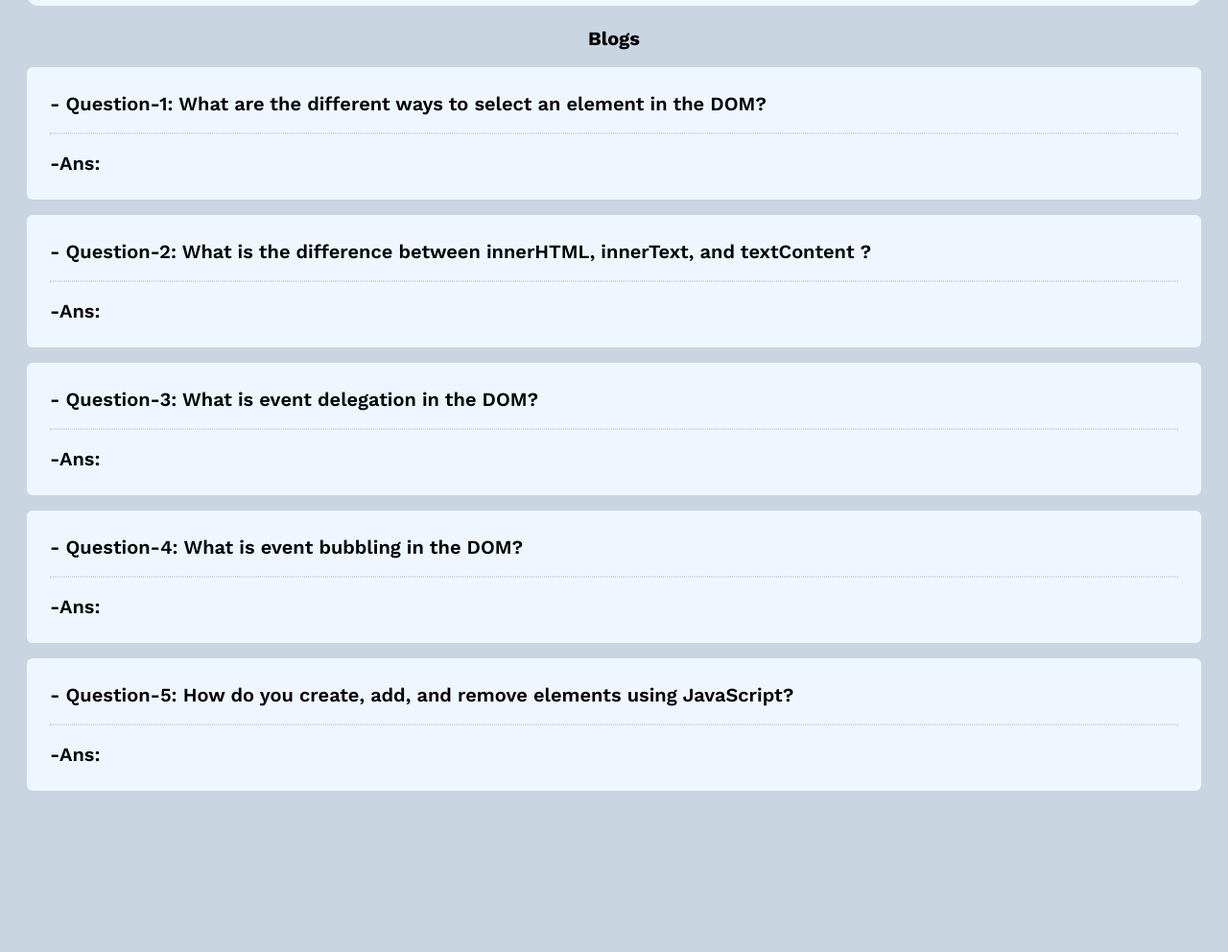
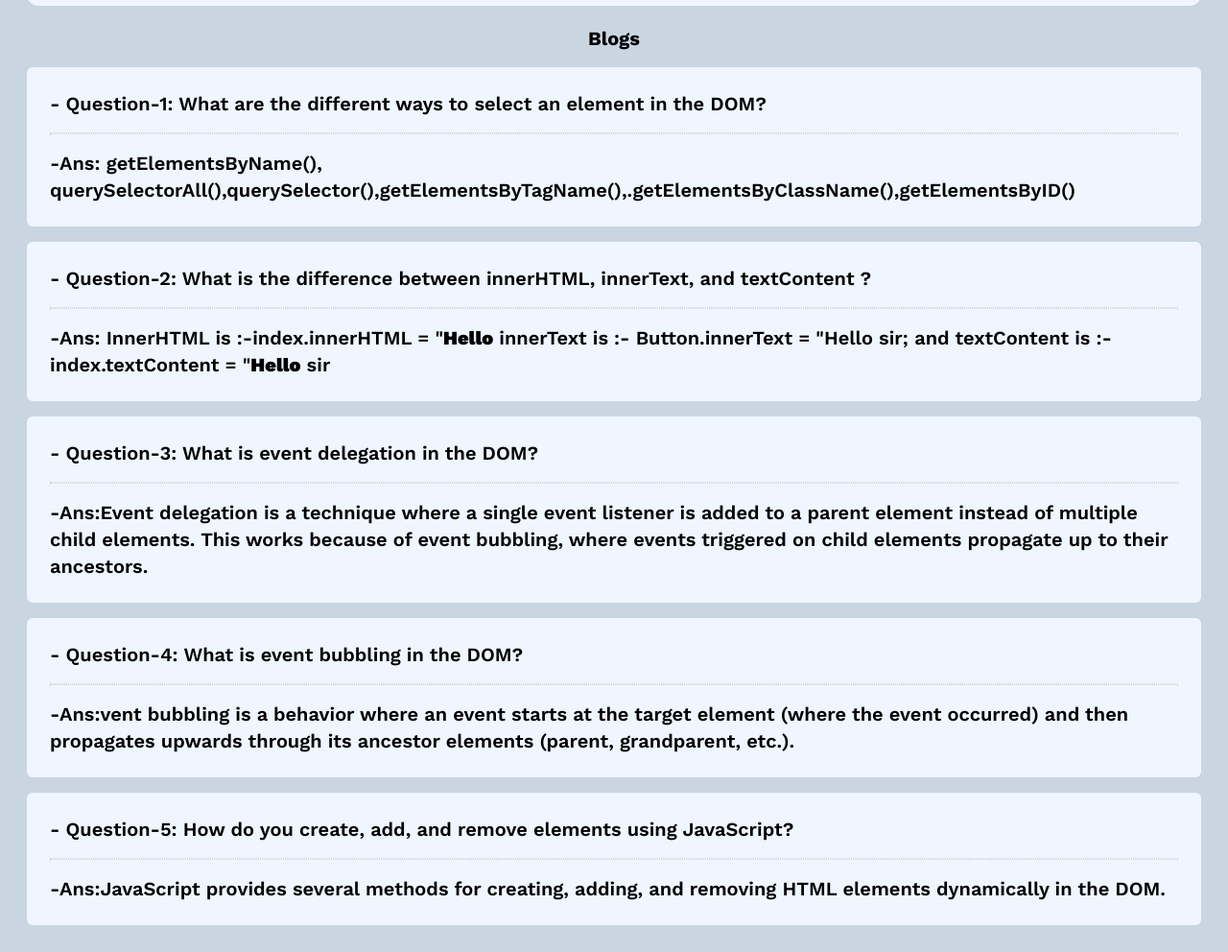
Before and after one commit to Asif8881/Assignment-5, a plain HTML site: page index2.html in a window 1280 px wide. Shown: the part 102-1094 px from the top of the page at 96% size. Before the commit the page ends 954 px from the top, so only its background shows below. Drawn offline with nearby package versions, Linux system fonts and the light colour scheme.

Commit message:
final Commit

```diff
--- a/index2.html
+++ b/index2.html
@@ -41,7 +41,7 @@
         </h1>
         <div class="border-1 border-dotted my-4 border-gray-300 w-full">
         </div>
-        <h2 class="text-xl font-semibold">-Ans:</h2>
+        <h2 class="text-xl font-semibold">-Ans:  getElementsByName(), querySelectorAll(),querySelector(),getElementsByTagName(),.getElementsByClassName(),getElementsByID()</h2>
     </div>
     <div class="bg-blue-50 rounded-md p-6 mt-4">
         <h1 class="text-xl font-semibold">- Question-2: What is the difference between innerHTML, innerText, and
@@ -49,25 +49,27 @@
         </h1>
         <div class="border-1 border-dotted my-4 border-gray-300 w-full">
         </div>
-        <h2 class="text-xl font-semibold">-Ans:</h2>
+        <h2 class="text-xl font-semibold">-Ans: InnerHTML is :-index.innerHTML = "<b>Hello</b> innerText is :- Button.innerText = "Hello sir; and textContent is :-  index.textContent = "<b>Hello</b> sir </h2>
     </div>
     <div class="bg-blue-50 rounded-md p-6 mt-4">
         <h1 class="text-xl font-semibold">- Question-3: What is event delegation in the DOM?</h1>
         <div class="border-1 border-dotted my-4 border-gray-300 w-full">
         </div>
-        <h2 class="text-xl font-semibold">-Ans:</h2>
+        <h2 class="text-xl font-semibold">-Ans:Event delegation is a technique where a single event listener is added to a parent element instead of multiple child elements. This works because of event bubbling, where events triggered on child elements propagate up to their ancestors.</h2>
     </div>
     <div class="bg-blue-50 rounded-md p-6 mt-4">
         <h1 class="text-xl font-semibold">- Question-4: What is event bubbling in the DOM?</h1>
         <div class="border-1 border-dotted my-4 border-gray-300 w-full">
         </div>
-        <h2 class="text-xl font-semibold">-Ans:</h2>
+        <h2 class="text-xl font-semibold">-Ans:vent bubbling is a behavior where an event starts at the target element (where the event occurred) and then propagates upwards through its ancestor elements (parent, grandparent, etc.).
+
+        </h2>
     </div>
     <div class="bg-blue-50 rounded-md p-6 mt-4">
         <h1 class="text-xl font-semibold">- Question-5: How do you create, add, and remove elements using JavaScript?</h1>
         <div class="border-1 border-dotted my-4 border-gray-300 w-full">
         </div>
-        <h2 class="text-xl font-semibold">-Ans:</h2>
+        <h2 class="text-xl font-semibold">-Ans:JavaScript provides several methods for creating, adding, and removing HTML elements dynamically in the DOM.</h2>
     </div>
     <script src="main2.js"></script>
     <!-- <script src="main.js"></script> -->
```
